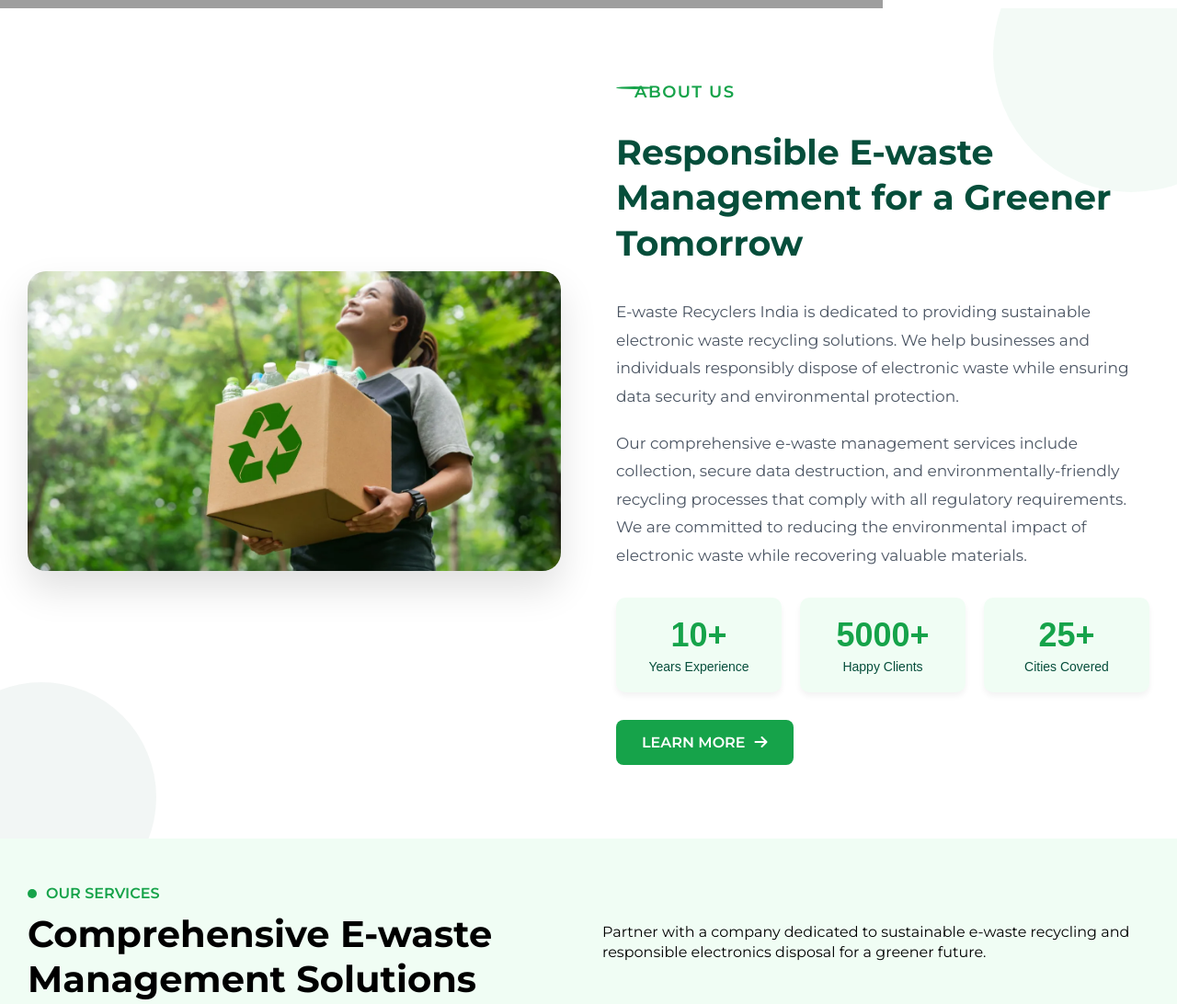
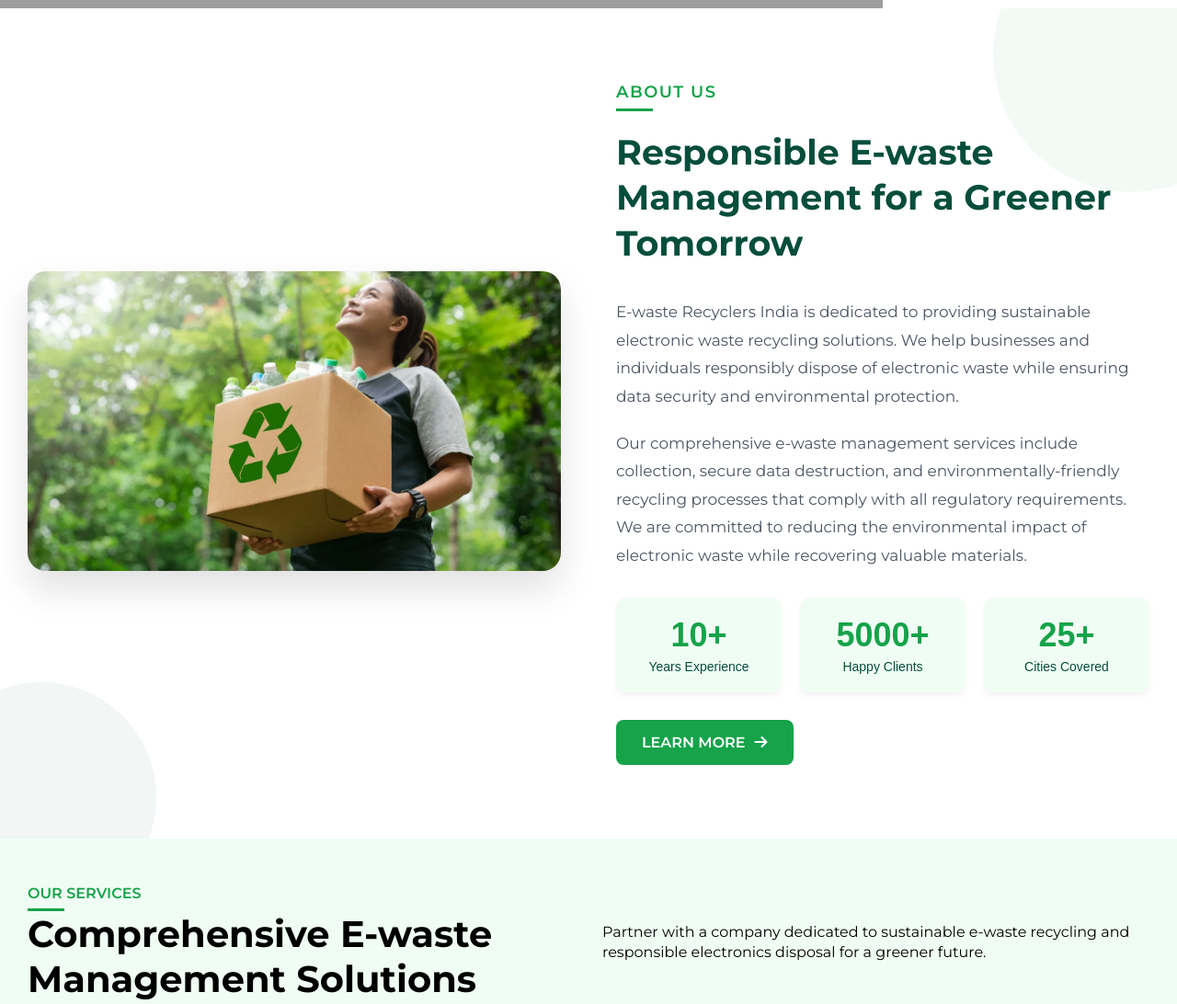
Before and after one commit to rupin-desai/ewasterecyclersindia-dev, a PHP site: page /index.php in a window 1280 px wide. Shown: the part 816-1908 px from the top of the page at 92% size. Run offline with PHP 8.4, Linux system fonts and the light colour scheme; some libraries are stand-ins or nearby versions; grey boxes are pictures that could not be loaded.

Commit message:
Refactor About Us section styling; remove unnecessary dot before heading and adjust padding for improved layout

```diff
--- a/css/styles.css
+++ b/css/styles.css
@@ -454,22 +454,41 @@
     font-weight: 600;
     color: #16a34a; /* Medium green for subheadings */
     position: relative;
-    padding-left: 20px;
+    padding-left: 0;
     text-transform: uppercase;
     padding-bottom: 10px;
 }
 
 .main-heading h4::after {
     content: "";
-    width: 10px;
-    height: 10px;
+    top: auto;
+    bottom: -8px;
+    width: 40px;
+    height: 3px;
+    border-radius: 0;
+    display: block;
+    position: absolute;
     background-color: #16a34a; /* Medium green for dot */
     margin: 8px 0px;
     left: 0;
-    display: inline-block;
-    position: absolute;
-    border-radius: 100%;
-    top: -3px;
+}
+
+/* Remove the weird dot before "About Us" heading */
+.about-us .main-heading h4::before {
+    display: none;
+    content: none;
+}
+
+.about-us .main-heading h4 {
+    padding-left: 0;
+}
+
+.main-heading h4::after {
+    top: auto;
+    bottom: -8px;
+    width: 40px;
+    height: 3px;
+    border-radius: 0;
 }
 
 
```
